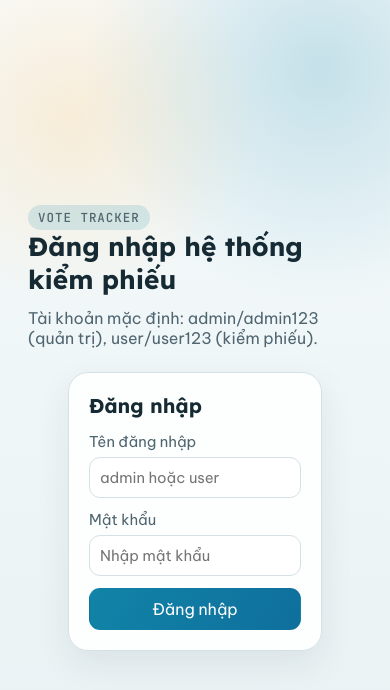
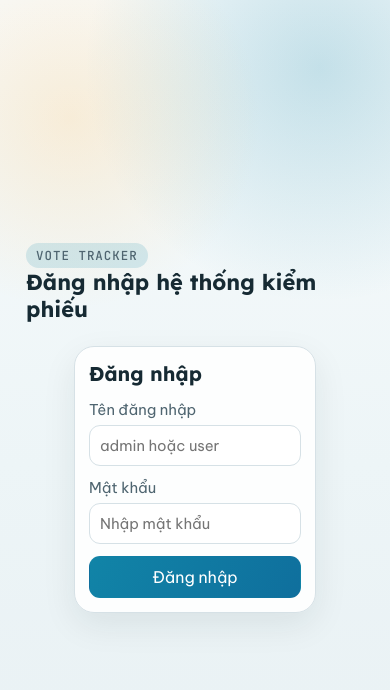
Before and after one commit to ThinNi2701/vote-tracker, a React app in the folder frontend/: page / in a window 390 px wide. Shown: the top 690 px of the page. Built offline with nearby package versions, Linux system fonts and the light colour scheme; no server answers; the HTML template or start-up script is replaced by a standard one.

Commit message:
dynamic cho frontend

```diff
--- a/frontend/src/App.css
+++ b/frontend/src/App.css
@@ -1,29 +1,30 @@
 .app-shell {
-  max-width: 1220px;
+  max-width: min(1220px, 100%);
   margin: 0 auto;
-  padding: 28px;
+  padding: clamp(14px, 2.2vw, 28px);
   color: var(--ink-strong);
 
 }
 
 .login-shell {
-  min-height: 100vh;
+  min-height: 100dvh;
   display: grid;
   place-items: center;
-  padding: 12px;
+  padding: clamp(10px, 2vw, 18px);
 }
 
 .login-container {
-  width: min(900px, 100%);
+  width: min(760px, 100%);
 }
 
 .login-main {
   display: grid;
   justify-content: center;
+  width: 100%;
 }
 
 .login-panel {
-  width: min(480px, 100%);
+  width: min(560px, 100%);
 }
 
 .app-header {
@@ -75,7 +76,7 @@
   border-radius: 20px;
   background: var(--panel-bg);
   box-shadow: 0 12px 34px rgba(18, 34, 42, 0.08);
-  padding: 20px;
+  padding: clamp(14px, 1.6vw, 20px);
   animation: rise-in 0.45s ease;
 }
 
@@ -253,6 +254,7 @@ button:hover {
   justify-content: space-between;
   align-items: center;
   text-align: left;
+  gap: 10px;
 }
 
 .ballot-log-item.with-check {
@@ -265,6 +267,14 @@ button:hover {
   justify-content: space-between;
   align-items: center;
   text-align: left;
+  min-width: 0;
+}
+
+.ballot-open-btn span,
+.ballot-open-btn small {
+  overflow: hidden;
+  text-overflow: ellipsis;
+  white-space: nowrap;
 }
 
 .ballot-bulk-actions {
@@ -574,3 +584,26 @@ button:hover {
     grid-template-columns: 1fr;
   }
 }
+
+@media (max-width: 640px) {
+  .app-header h1 {
+    font-size: clamp(1.35rem, 5.6vw, 2rem);
+  }
+
+  .ballot-log-item {
+    flex-direction: column;
+    align-items: flex-start;
+  }
+
+  .ballot-open-btn {
+    width: 100%;
+    flex-direction: column;
+    align-items: flex-start;
+    gap: 4px;
+  }
+
+  .ballot-open-btn span,
+  .ballot-open-btn small {
+    white-space: normal;
+  }
+}
--- a/frontend/src/pages/LoginPage.jsx
+++ b/frontend/src/pages/LoginPage.jsx
@@ -5,7 +5,6 @@ function LoginPage({ loginForm, setLoginForm, login, authBusy, notice }) {
         <header className="app-header">
           <p className="eyebrow">Vote Tracker</p>
           <h1>Đăng nhập hệ thống kiểm phiếu</h1>
-          <p>Tài khoản mặc định: admin/admin123 (quản trị), user/user123 (kiểm phiếu).</p>
         </header>
         <main className="login-main">
           <section className="panel creator-panel login-panel">
```
